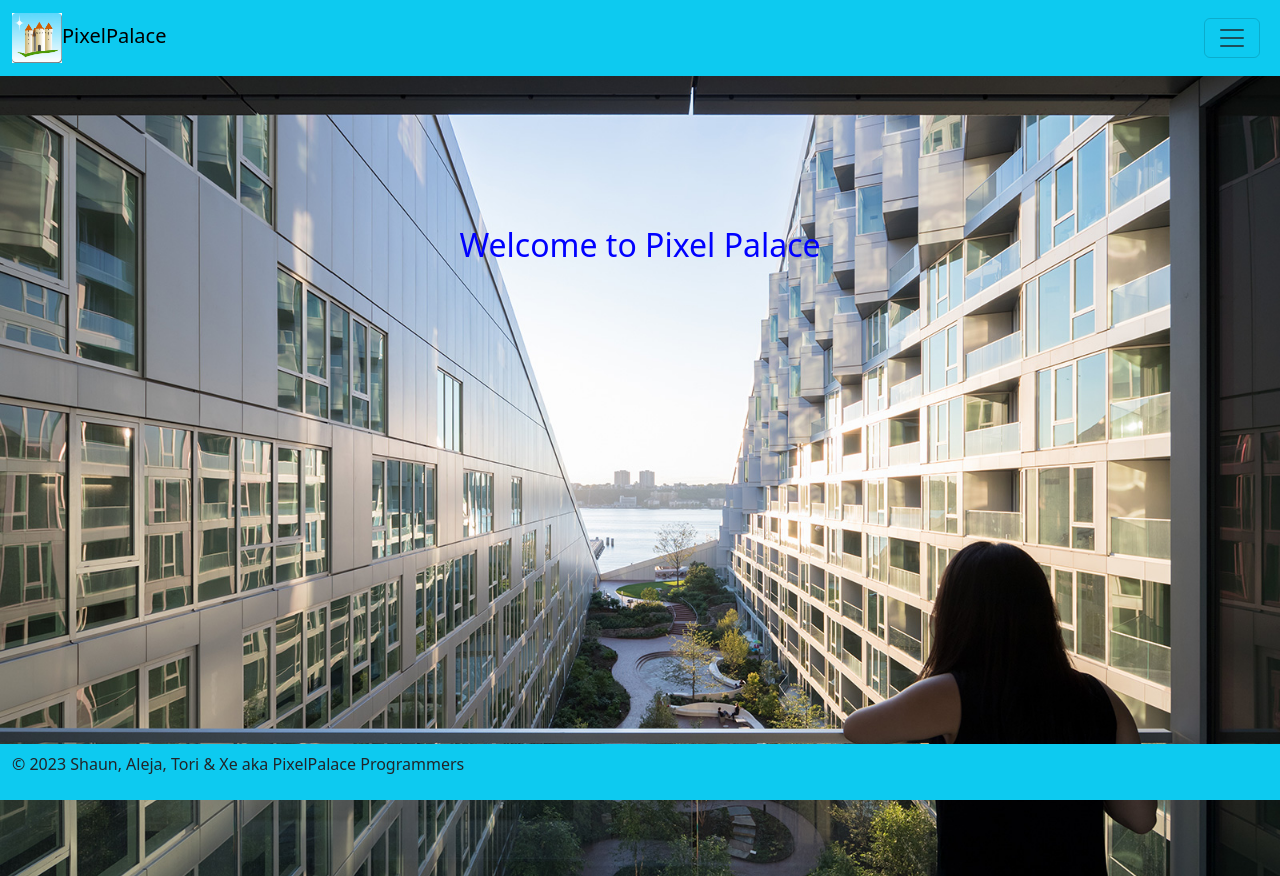
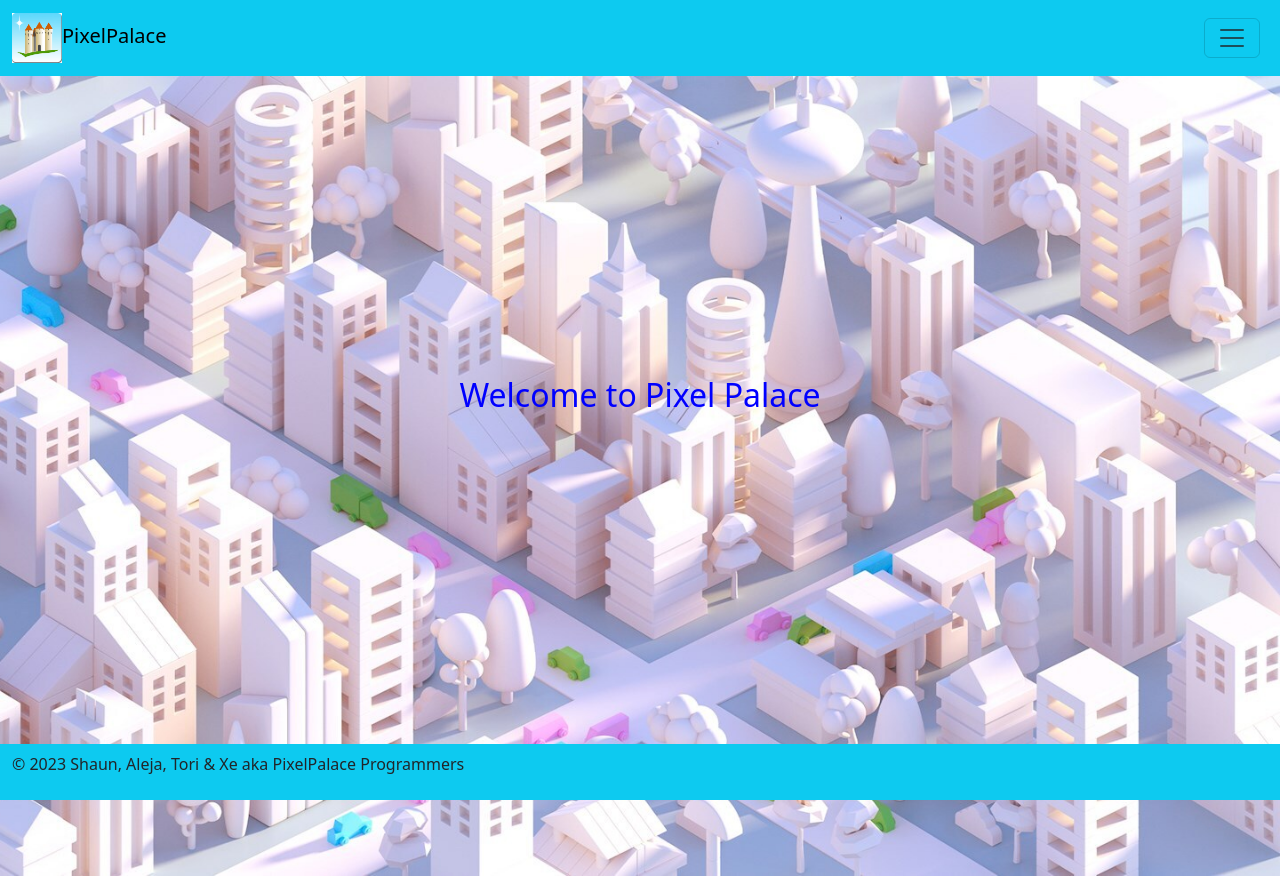
Before and after one commit to learn-academy-2023-foxtrot/apartment-app-frontend-pixelpalace, a React (Create React App) app: page / in a window 1280 px wide. Built offline with nearby package versions, Linux system fonts and the light colour scheme; no server answers.

Commit message:
login effort

```diff
--- a/src/App.css
+++ b/src/App.css
@@ -38,7 +38,7 @@
 }
 
 .Home {
-  background-image: url('./assets/back.jpg');
+  background-image: url('./assets/into_the_metaverse.jpg');
   text-align: center;
   min-height: 100vh;
   z-index: -1;
@@ -54,7 +54,7 @@
   margin-top: auto;
   margin-left: auto;
   margin-right: auto; */
-  padding: 150px;
+  padding: 300px;
   color: blue;
 }
 
--- a/src/pages/ApartmentNew.js
+++ b/src/pages/ApartmentNew.js
@@ -1,11 +1,111 @@
-import React from "react"
+// import React, { useState } from "react";
+// import { Form, FormGroup, Label, Input, Button } from "reactstrap"
+// import { useNavigate } from "react-router-dom";
 
-const ApartmentNew = () => {
-return (
-<>
-<h2>New component</h2>
-</>
-)
-}
+// const [currentApt, setCurrentApt] = useState({
+//     street: currentApt.street,
+//     unit: currentApt.unit,
+//     city: currentApt.city,
+//     state: currentApt.state,
+//     square_footage: currentApt.square_footage,
+//     price: currentApt.price,
+//     bedrooms: currentApt.bedrooms,
+//     bathrooms: currentApt.bathrooms,
+//     pets: currentApt.pets,
+//     image: currentApt.image,
+//     user_id: currentUser.id
+//   })
 
-export default ApartmentNew
+//     const navigate = useNavigate()
+
+//     const handleChange = (e) => {
+//         setNewApartment({...newApartment, [e.target.name]: e.target.value})
+//     }
+//     console.log("newApartment", newApartment)
+
+//     const handleSubmit = () => {
+//         createApartment(newApartment)
+//         navigate("/apartments")
+//     }
+
+// return (
+//     <>
+//         <h2 className="add-an-apartment">Add an Apartment</h2>
+//         <Form className="new-apartment-form">
+//             <FormGroup>
+//                 <Label for="street">
+//                     street
+//                 </Label>
+//                 <Input id="street" street="street" placeholder="Place Apartment street here" type="text" onChange={handleChange} value={newApartment.street}/>
+//             </FormGroup>
+//             <FormGroup>
+//                 <Label for="unit">
+//                     unit
+//                 </Label>
+//                 <Input id="unit" name="unit" placeholder="Place Apartment unit here" type="text" onChange={handleChange} value={newApartment.unit}/>
+//             </FormGroup>
+//             <FormGroup>
+//                 <Label for="city">
+//                     city
+//                 </Label>
+//                 <Input id="city" name="city" placeholder="Place your city here" type="text" onChange={handleChange} value={newApartment.city}/>
+//             </FormGroup>
+//             <FormGroup>
+//                 <Label for="state">
+//                     state
+//                 </Label>
+//                 <Input id="state" name="state" placeholder="Place your state here" type="text" onChange={handleChange} value={newApartment.state}
+//                 />
+//             </FormGroup>
+//             <FormGroup>
+//                 <Label for="square_footage">
+//                     square_footage
+//                 </Label>
+//                 <Input id="square_footage" name="square_footage" placeholder="Place your square_footage here" type="text" onChange={handleChange} value={newApartment.square_footage}
+//                 />
+//             </FormGroup>
+//             <FormGroup>
+//                 <Label for="price">
+//                     price
+//                 </Label>
+//                 <Input id="price" name="price" placeholder="Place your price here" type="text" onChange={handleChange} value={newApartment.price}
+//                 />
+//             </FormGroup>
+//             <FormGroup>
+//                 <Label for="state">
+//                     state
+//                 </Label>
+//                 <Input id="state" name="state" placeholder="Place your state here" type="text" onChange={handleChange} value={newApartment.state}
+//                 />
+//             </FormGroup>
+//             <FormGroup>
+//                 <Label for="state">
+//                     state
+//                 </Label>
+//                 <Input id="state" name="state" placeholder="Place your state here" type="text" onChange={handleChange} value={newApartment.state}
+//                 />
+//             </FormGroup>
+//             <FormGroup>
+//                 <Label for="state">
+//                     state
+//                 </Label>
+//                 <Input id="state" name="state" placeholder="Place your state here" type="text" onChange={handleChange} value={newApartment.state}
+//                 />
+//             </FormGroup>
+//             <FormGroup>
+//                 <Label for="state">
+//                     state
+//                 </Label>
+//                 <Input id="state" name="state" placeholder="Place your state here" type="text" onChange={handleChange} value={newApartment.state}
+//                 />
+//             </FormGroup>
+//             < Button onClick={handleSubmit} name="submit">
+//                 Submit
+//             </Button>
+//         </Form>
+//     </>
+//     )
+// }
+
+
+// export default ApartmentNew
```
Also changed, not shown: src/assets/into_the_metaverse.jpg (added).
